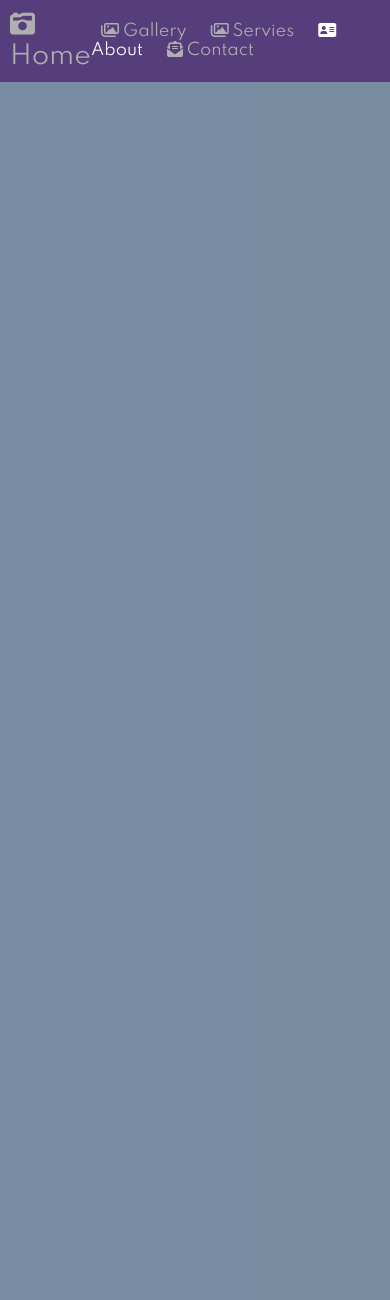
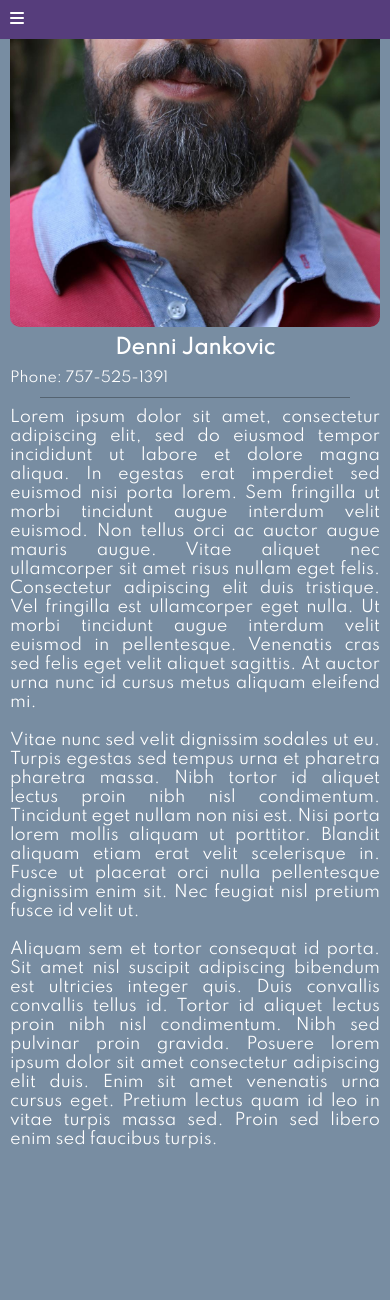
Before and after one commit to robertvari/photo_studio_200229, a Django app: page /about/ in a window 390 px wide; the page is wider, and only the part inside the window is pictured. Shown: the top 1300 px of that part. After the commit the page ends 1149 px from the top of that part, so only its background shows below. Run offline with Django 3.2, Linux system fonts and the light colour scheme; data comes from the database, SQL or seed files in the repository; both versions use the stored data as it was after the commit; some libraries are stand-ins or nearby versions.

Commit message:
Mobil menu js code

```diff
--- a/static/css/contact.css
+++ b/static/css/contact.css
@@ -9,12 +9,10 @@
 }
 
 .contact_container form{
-    border: 1px solid rgba(255, 255, 255, 0.25);
     border-radius: 10px;
     max-width: 600px;
     display: flex;
     flex-direction: column;
-    padding: 20px;
 }
 
 input, textarea {
@@ -23,7 +21,6 @@ input, textarea {
     border: none;
     border-radius: 5px;
     padding: 5px;
-    color: white;
     outline: none;
     font-size: 16px;
     font-family: 'Spartan';
@@ -43,7 +40,6 @@ button {
     background-color: transparent;
     font-family: 'Spartan';
     font-size: 16px;
-    color: white;
     border: none;
     cursor: pointer;
     padding: 10px;
--- a/static/css/menu.css
+++ b/static/css/menu.css
@@ -19,6 +19,11 @@ a:hover{
     z-index: 10;
 }
 
+.mobil_menu {
+    color: white;
+    display: none;
+}
+
 .logo{
     font-size: 25px;
 }
--- a/static/css/mobil.css
+++ b/static/css/mobil.css
@@ -0,0 +1,53 @@
+@media only screen and (max-width: 580px){
+    .center_text{
+        padding: 10px;
+    }
+
+    .center_text h1 {
+        text-align: center;
+        font-size: 20px;
+        margin-bottom: 10px;
+    }
+
+  .card, .about_layout {
+        display: flex;
+        flex-direction: column;
+    }
+
+  .menu {
+      flex-direction: column;
+      align-items: flex-start;
+  }
+
+  .logo{
+      display: none;
+  }
+
+  .mobil_menu {
+      display: block;
+  }
+
+  .submenu_layout {
+      display: none;
+      flex-direction: column;
+  }
+}
+
+@media only screen and (min-width: 581px) and (max-width: 700px) {
+    .card, .about_layout {
+        display: flex;
+        flex-direction: column;
+    }
+
+    .center_text h1 {
+        text-align: center;
+        font-size: 20px;
+        margin-bottom: 10px;
+    }
+
+}
+
+
+@media only screen and (min-width: 701px){
+
+}
--- /dev/null
+++ b/static/js/main.js
@@ -0,0 +1,20 @@
+let menu_display = false;
+
+function menu_clicked() {
+    let logo_element = document.getElementById("logo");
+    let submenu_layout = document.getElementById("submenu_layout");
+
+    if(menu_display){
+        logo_element.style.display = "none";
+        submenu_layout.style.display = "none";
+        menu_display = false
+
+    }else{
+
+        logo_element.style.display = "block";
+        submenu_layout.style.display = "flex";
+        menu_display = true
+    }
+
+
+}
--- a/templates/_base.html
+++ b/templates/_base.html
@@ -23,5 +23,7 @@
 
     {% block footer %}
     {% endblock footer %}
+
+    <script src="{% static 'js/main.js' %}"></script>
 </body>
 </html>
--- a/templates/_menu.html
+++ b/templates/_menu.html
@@ -1,12 +1,14 @@
 <div class="menu">
-    <a href="{% url 'home' %}" class="logo {% if request.get_full_path == '/' %}active{% endif %}"><i class="fas fa-camera-retro"></i> Home</a>
+    <div class="mobil_menu">
+        <i class="fas fa-bars" onclick="menu_clicked()"></i>
+    </div>
 
-    <div>
+    <a href="{% url 'home' %}" class="logo {% if request.get_full_path == '/' %}active{% endif %}" id="logo"><i class="fas fa-camera-retro"></i> Home</a>
+
+    <div class="submenu_layout" id="submenu_layout">
         <a href="{% url 'gallery' %}" class="menu_item {% if request.get_full_path == '/gallery/' %}active{% endif %}"><i class="far fa-images"></i> Gallery</a>
-
         <a href="{% url 'services' %}" class="menu_item {% if request.get_full_path == '/services/' %}active{% endif %}"><i class="far fa-images"></i> Servies</a>
         <a href="{% url 'about' %}" class="menu_item {% if request.get_full_path == '/about/' %}active{% endif %}"><i class="fas fa-address-card"></i> About</a>
         <a href="{% url 'contact' %}" class="menu_item {% if request.get_full_path == '/contact/' %}active{% endif %}"><i class="fas fa-envelope-open-text"></i> Contact</a>
     </div>
-
 </div>
--- a/templates/about.html
+++ b/templates/about.html
@@ -12,7 +12,7 @@
                     <h1>{{about.name}}</h1>
                     <p class="f14">Phone: {{about.phone}}</p>
                     <hr>
-                    <p class="article">{{about.message | safe}}</p>
+                    <p class="article">{{about.message | safe }}</p>
                 </div>
             </div>
 
```
Also changed, not shown: templates/test_styles.html (+17 -15 lines), db.sqlite3.
